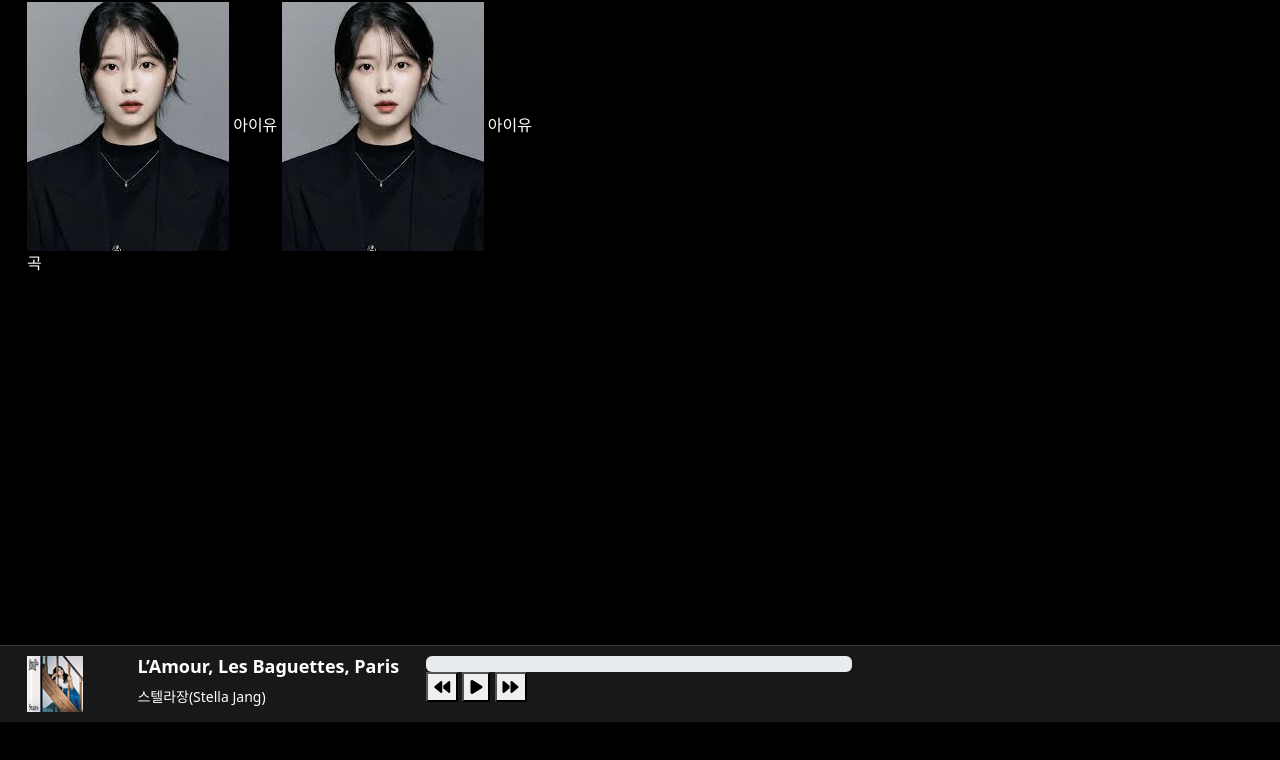
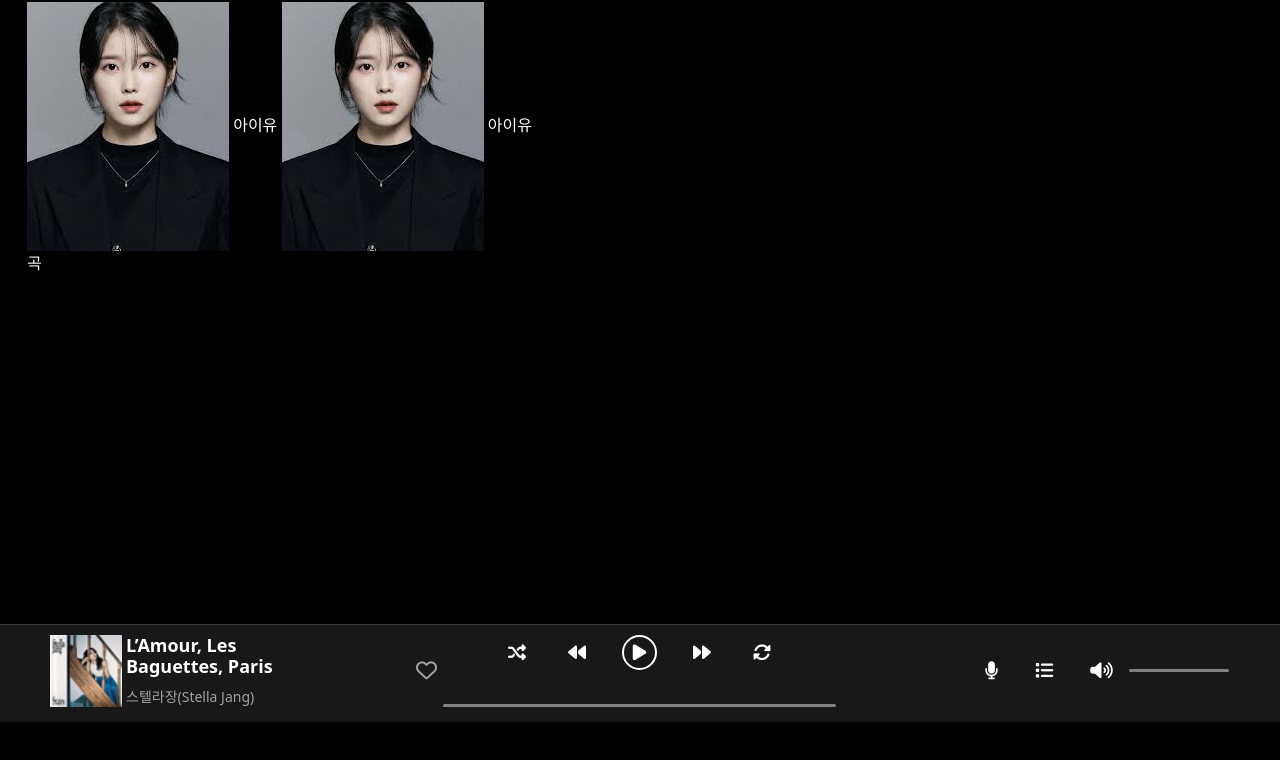
Before and after one commit to manggoguma/MusicPlayer, a plain HTML site: page index.html in a window 1280 px wide. Shown: the part 78-838 px from the top of the page. Drawn offline with nearby package versions, Linux system fonts and the light colour scheme; no server answers.

Commit message:
style completed

```diff
--- a/index.html
+++ b/index.html
@@ -57,19 +57,28 @@
                 <h3 class="music-title">L’Amour, Les Baguettes, Paris</h3>
                 <p class="music_artist">스텔라장(Stella Jang)</p>
             </div>
+            <button class="heart-btn"><i class="fa-regular fa-heart"></i></button>
         </div>
         <div class="play-control" id="musicContainer">
-            <audio id="audio" src="./music/hey.mp3" onloadstart="this.volume=0.005"></audio>
-            <div class="progress-container" id="progress-container">
-                <div class="progress" id="progress"></div>
-            </div>
             <div class="navigation">
+                <button id="random" class="action-btn"><i class="fa-solid fa-shuffle"></i></button>
                 <button id="prev" class="action-btn"><i class="fa-sharp fa-solid fa-backward"></i></button>
                 <button id="play" class="actiong-btn big"><i class="fa-solid fa-play"></i></button>
                 <button id="next" class="actiong-btn"><i class="fa-sharp fa-solid fa-forward"></i></button>
+                <button id="rotate" class="action-btn"><i class="fa-solid fa-rotate"></i></button>
+            </div>
+            <div class="progress-container" id="play-control">
+                <div class="progress" id="progress"></div>
             </div>
         </div>
-        <div class="ect-bar"></div>
+        <div class="ect-bar">
+            <button><i class="fa-solid fa-microphone"></i></button>
+            <button><i class="fa-solid fa-list"></i></button>
+            <div class="progress-container" id="volume-control">
+                <button><i class="fa-solid fa-volume-high"></i></button>
+                <div class="progress" id="progress"></div>
+            </div>
+        </div>
     </footer>
     <!--// music player-->
     <script src="https://kit.fontawesome.com/97aea18dfc.js" crossorigin="anonymous"></script>
--- a/style.css
+++ b/style.css
@@ -6,6 +6,13 @@ body {
   flex-direction: column;
   position: relative;
   background-color: #000;
+}
+button{
+  border: 0;
+  background:none;
+  color: #fff;
+  font-size: 18px;
+  font-weight: normal;
 }
 
 /* search-bar */
@@ -73,7 +80,6 @@ body {
 }
 
 /* content */
-/* #content{} */
 .container {
   margin: 80px 15px;
   max-width: 1600px;
@@ -91,28 +97,99 @@ body {
   background-color: #360909;
   background-color: #181818;
   color: #fff;
-  padding: 10px 0;
+  padding: 10px 50px 15px;
 }
 
 #music-player .music-info {
   width: 33.3%;
   display: flex;
-  justify-content: space-around;
 }
 .music-info .thumb {
   display: flex;
+  margin-right: 20px;
 }
 .music-info .music-text h3 {
   font-size: 18px;
   font-weight: 700;
 }
+.music-info .music-text p:hover{
+  text-decoration: underline;
+}
 .music-info .music-text p {
   font-size: 14px;
   margin-bottom: 0;
+  color: #a2a2a2;
 }
+.music-info .heart-btn{
+  background: none;
+  border: 0;
+  margin-bottom: 0;
+  color: #a2a2a2;
+  margin-left: 80px;
+  font-size: 21px;
+  display: flex;
+  align-items: center;
+}
+
+.music-info .heart-btn:hover,.music-info .heart-btn:active,.heart-btn:focus{
+  color: #ff4242;
+}
+
 #music-player .play-control {
   width: 33.3%;
+  display: flex;
+  flex-direction: column;
+  justify-content: space-between;
 }
+.play-control .navigation{
+  display: flex;
+  justify-content: center;
+}
+.play-control .navigation button{
+  margin: 0 15px;
+}
+.play-control .navigation button:hover,.play-control .navigation button:focus{
+  color: #27ae60;
+}
+.play-control .navigation button.big:hover,.play-control .navigation button.big:focus{
+  color: #27ae60;
+  border-color: #27ae60;
+}
+.play-control .navigation button.big{
+  border: 2px solid #fff;
+  border-radius: 50px;
+  width: 35px;
+  height: 35px;
+}
+#music-player .progress{
+  height: 3px;
+  background-color: #818181;
+}
+#music-player .progress:active{
+  background-color: #fff;
+}
+
 #music-player .ect-bar {
   width: 33.3%;
+  display: flex;
+  justify-content: flex-end;
 }
+.ect-bar button{
+  margin-left: 25px;
+}
+.ect-bar button:hover,.ect-bar button:focus{
+  color: #27ae60;
+}
+.ect-bar .progress-container{
+  display: flex;
+  align-items: center;
+  font-size: 20px;
+}
+.ect-bar .progress-container .progress{
+  width: 100px;
+  margin-left: 10px;
+  background-color: #818181;
+}
+.ect-bar .progress-container .progress:active{
+  background-color: #fff;
+}
```
